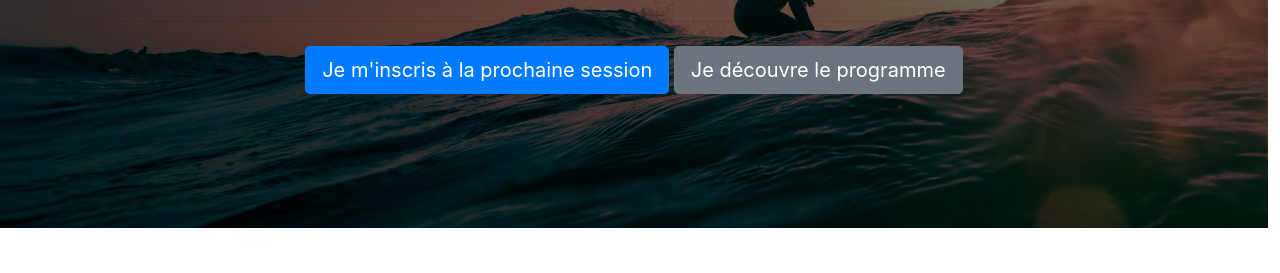
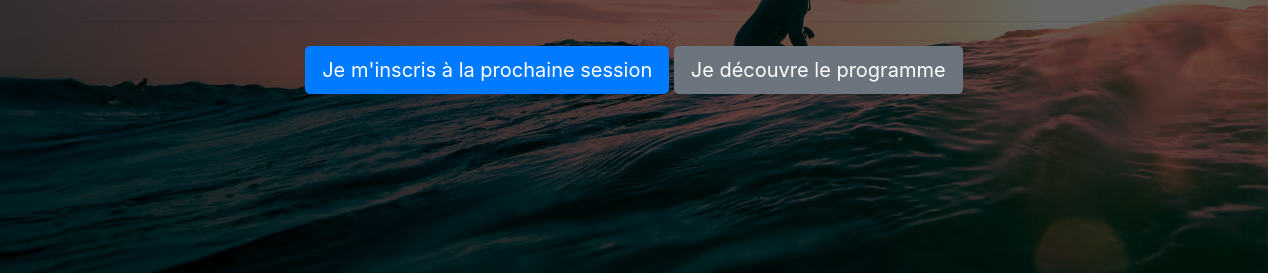
Before and after one commit to Gold3neye/Goldeneye.github.io, a plain HTML site: page index.html in a window 1280 px wide. Shown: the part 228-501 px from the top of the page. Drawn offline with nearby package versions, Linux system fonts and the light colour scheme.

Commit message:
Image height

```diff
--- a/style.css
+++ b/style.css
@@ -1,6 +1,6 @@
 .jumbotron {
   width: 99.05vw;
-  height: 50vh;
+  height: 58vh;
   background-image: linear-gradient(to bottom, rgba(0,0,0,0.6) 0%,rgba(0,0,0,0.6) 100%), url("surf.jpg");
   background-position: center;
   background-repeat: no-repeat;
```
